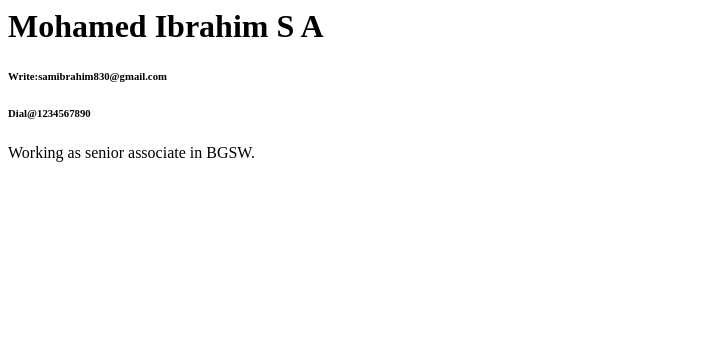
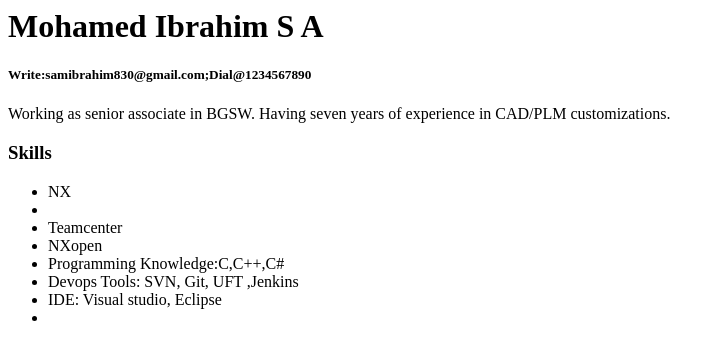
Before and after one commit to samohamedibrahim/samohamedibrahim, a plain HTML site: page index.html in a window 1280 px wide. Shown: the whole page, without its empty margins (0-725 px from the left). Drawn offline with Linux system fonts and the light colour scheme.

Commit message:
Update index.html

```diff
--- a/index.html
+++ b/index.html
@@ -1,8 +1,17 @@
 <html>
 <body>
 <h1>Mohamed Ibrahim S A</h1>
-<h6>Write:samibrahim830@gmail.com</h6>
-<h6>Dial@1234567890</h6>
-<p>Working as senior associate in BGSW.</p>
+<h5>Write:samibrahim830@gmail.com;Dial@1234567890</h5>
+<p>Working as senior associate in BGSW. Having seven years of experience in CAD/PLM customizations.</p>
+<h3>Skills</h3>
+<ul>
+  <li>NX<li>
+  <li>Teamcenter</li>
+  <li>NXopen</li>
+  <li>Programming Knowledge:C,C++,C#</li>
+  <li>Devops Tools: SVN, Git, UFT ,Jenkins</li>
+  <li>IDE: Visual studio, Eclipse</li>
+  <li></li>
+</ul>
 </body>
 </html>
```
